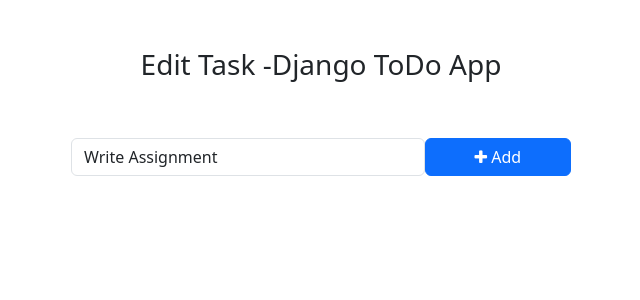
After one commit to Fazilph/todo, a Django app: page /todo/edit_task/1/ in a window 1280 px wide. The commit adds this page. Shown: the top 300 px of the page, without its empty margins (319-959 px from the left). Run offline with Django 4.2, Linux system fonts and the light colour scheme; data comes from the database, SQL or seed files in the repository; both versions use the stored data as it was after the commit.

Commit message:
todo app final

```diff
--- /dev/null
+++ b/templates/edit_task.html
@@ -0,0 +1,28 @@
+<!DOCTYPE html>
+<html lang="en">
+<head>
+    <meta charset="UTF-8">
+    <meta name="viewport" content="width=device-width, initial-scale=1.0">
+    <title>Edit Task -Django ToDo APp</title>
+    <!-- Bootstrap -->
+    <link href="https://cdn.jsdelivr.net/npm/bootstrap@5.3.0-alpha1/dist/css/bootstrap.min.css" rel="stylesheet" integrity="sha384-GLhlTQ8iRABdZLl6O3oVMWSktQOp6b7In1Zl3/Jr59b6EGGoI1aFkw7cmDA6j6gD" crossorigin="anonymous">
+    <script src="https://cdn.jsdelivr.net/npm/bootstrap@5.3.0-alpha1/dist/js/bootstrap.bundle.min.js" integrity="sha384-w76AqPfDkMBDXo30jS1Sgez6pr3x5MlQ1ZAGC+nuZB+EYdgRZgiwxhTBTkF7CXvN" crossorigin="anonymous"></script>
+    <!-- Font Awesome Icons -->
+    <link rel="stylesheet" href="https://cdnjs.cloudflare.com/ajax/libs/font-awesome/4.7.0/css/font-awesome.min.css">
+
+</head>
+<body>
+    <div class="container">
+        <h3 class="pt-5 pb-5 text-center">Edit Task -Django ToDo App</h3>
+        <form action="{% url 'edit_task' get_task.id  %}" method="post" style="width: 500px; margin:auto;">
+            {% csrf_token %}
+            <div class="form-group">
+                <span style="display: flex;">
+                    <input type="text" name="task" class="form-control" placeholder="Add a task" value="{{get_task.task}}">
+                    <button type="submit" class="btn btn-primary" style="width: 200px;"><i class="fa fa-plus"></i> Add</button>
+                </span>
+            </div>
+        </form>
+    </div>
+</body>
+</html>
--- a/todo/urls.py
+++ b/todo/urls.py
@@ -4,4 +4,8 @@
 
 urlpatterns = [
     path('addTask/',views.addTask,name='addTask'),
+    path('mark_as_done/<int:id>/',views.mark_as_done,name='mark_as_done'),
+    path('set_as_done/<int:id>/',views.set_as_undone,name='set_as_undone'),
+    path('edit_task/<int:id>/',views.edit_task,name='edit_task'),
+    path('delete_task/<int:id>',views.delete_task,name='delete_task'),
 ]
--- a/todo/views.py
+++ b/todo/views.py
@@ -1,4 +1,4 @@
-from django.shortcuts import render,redirect
+from django.shortcuts import get_object_or_404, render,redirect
 from django.http import HttpResponse
 from .models import Task
 # Create your views here.
@@ -7,3 +7,38 @@
     task=request.POST['task']
     Task.objects.create(task=task)
     return redirect('home')
+
+def mark_as_done(request,id):
+    task=get_object_or_404(Task,id=id)
+    task.is_completed=True
+    task.save()
+
+    return redirect('home')
+
+def set_as_undone(request,id):
+    task=get_object_or_404(Task,id=id)
+    task.is_completed=False
+    task.save()
+
+    return redirect('home')
+
+def edit_task(request,id):
+    get_task=get_object_or_404(Task,id=id)
+    if request.method =='POST':
+        task=request.POST['task']
+        get_task.task=task
+        get_task.save()
+        return redirect('home')
+    else:
+        context={
+            'get_task':get_task
+        }
+
+
+
+        return render(request,'edit_task.html',context)
+
+def delete_task(request,id):
+    task=get_object_or_404(Task,id=id)
+    task.delete()
+    return redirect('home')
--- a/todo_main/views.py
+++ b/todo_main/views.py
@@ -3,7 +3,10 @@
 
 def home(request):
     tasks=Task.objects.filter(is_completed=False).order_by('-updated_at')
+    completed_task=Task.objects.filter(is_completed=True)
+
     context={
-        'tasks':tasks
+        'tasks':tasks,
+        'completed_task':completed_task
     }
     return render(request,'home.html',context)
```
Also changed, not shown: templates/home.html (+15 -4 lines), db.sqlite3.
